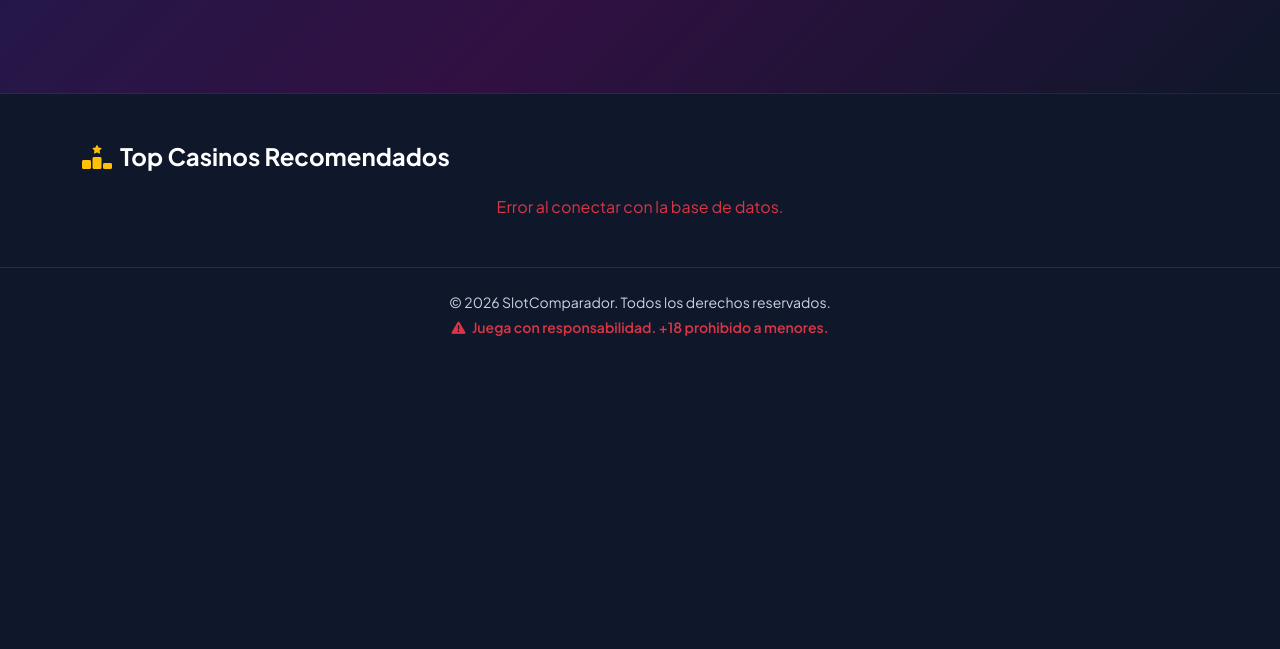
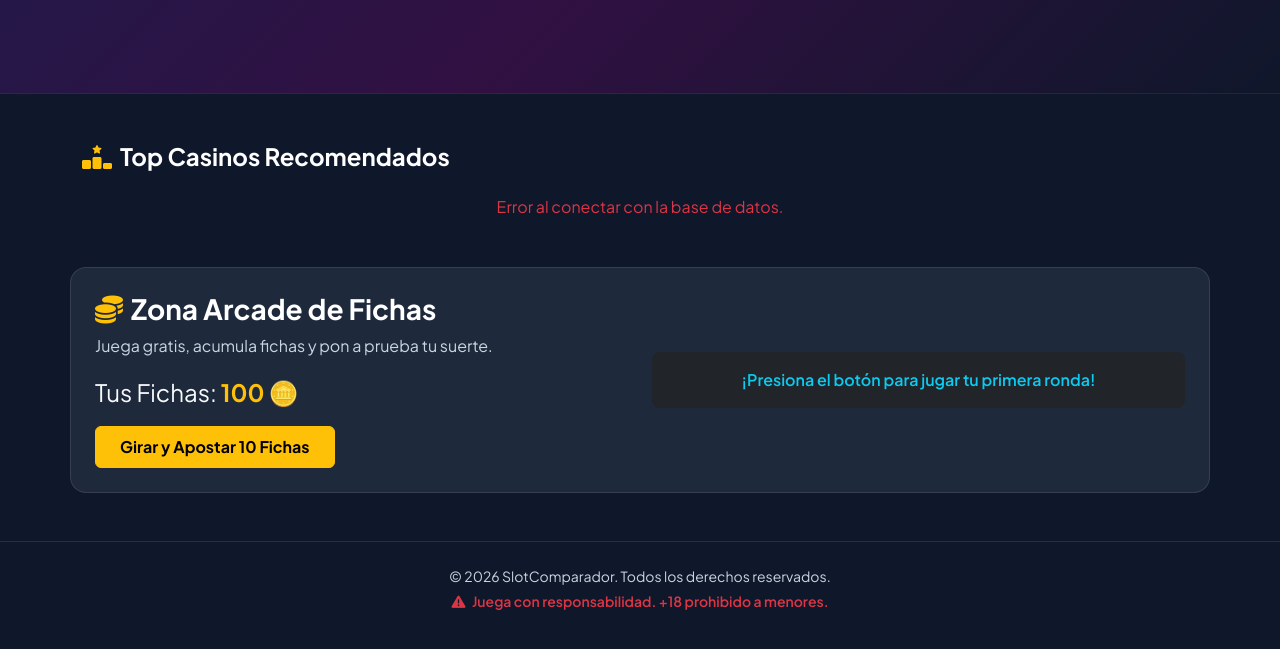
Before and after one commit to ManuelCruz19/comparador-casinos, a website: page public/index.html in a window 1280 px wide. Shown: the part 335-984 px from the top of the page. Before the commit the page ends 800 px from the top, so only its background shows below. Drawn offline with nearby package versions, Linux system fonts and the light colour scheme; no server answers.

Commit message:
index.html

```diff
--- a/public/index.html
+++ b/public/index.html
@@ -96,7 +96,7 @@
         </div>
     </header>
 
-    <!-- Main Content -->
+    <!-- Main Content (Lista de Casinos) -->
     <main class="container my-5">
         <div class="d-flex justify-content-between align-items-center mb-4">
             <h2 class="h4 fw-bold mb-0 text-white"><i class="fa-solid fa-ranking-star text-warning me-2"></i>Top Casinos Recomendados</h2>
@@ -111,6 +111,26 @@
         </div>
     </main>
 
+    <!-- Sección de Minijuegos y Fichas Virtuales -->
+    <section class="container my-5 p-4 rounded-4" style="background: #1e293b; border: 1px solid rgba(255,255,255,0.1);">
+        <div class="row align-items-center">
+            <div class="col-md-6">
+                <h3 class="text-white fw-bold"><i class="fa-solid fa-coins text-warning me-2"></i>Zona Arcade de Fichas</h3>
+                <p class="text-muted">Juega gratis, acumula fichas y pon a prueba tu suerte.</p>
+                <div class="fs-4 mb-3">Tus Fichas: <span id="contador-fichas" class="fw-bold text-warning">100</span> 🪙</div>
+                <button onclick="jugarMinijuego()" class="btn btn-warning fw-bold px-4 py-2">Girar y Apostar 10 Fichas</button>
+            </div>
+            <div class="col-md-6 text-center mt-4 mt-md-0">
+                <div id="resultado-juego" class="p-3 rounded-3 bg-dark text-info fw-semibold">
+                    ¡Presiona el botón para jugar tu primera ronda!
+                </div>
+                <div id="banner-consejo" class="mt-3 p-3 rounded-3 bg-success bg-opacity-25 text-success border border-success d-none">
+                    <!-- Consejo estratégico para convertir usuarios a dinero real -->
+                </div>
+            </div>
+        </div>
+    </section>
+
     <!-- Footer -->
     <footer class="text-center py-4 text-muted border-top border-secondary border-opacity-25 mt-5">
         <div class="container">
@@ -119,8 +139,9 @@
         </div>
     </footer>
 
-    <!-- Script de carga -->
+    <!-- Scripts de Lógica -->
     <script>
+        // Cargar Casinos desde el servidor
         async function cargarCasinos() {
             try {
                 const response = await fetch('/api/casinos');
@@ -168,6 +189,40 @@
             }
         }
 
+        // Lógica del Minijuego de Fichas Virtuales
+        let misFichas = 100;
+        let jugadas = 0;
+
+        function jugarMinijuego() {
+            if (misFichas < 10) {
+                alert("¡Te has quedado sin fichas! Revisa los casinos recomendados arriba para jugar con bonos de dinero real.");
+                return;
+            }
+
+            misFichas -= 10;
+            jugadas++;
+            let ganado = Math.random() >= 0.5;
+            let mensaje = "";
+
+            if (ganado) {
+                misFichas += 25;
+                mensaje = "🎉 ¡Ganaste 25 fichas virtuales!";
+            } else {
+                mensaje = "😢 Perdiste esta ronda, ¡inténtalo de nuevo!";
+            }
+
+            document.getElementById('contador-fichas').innerText = misFichas;
+            document.getElementById('resultado-juego').innerText = mensaje;
+
+            // Muestra mensaje de sugerencia hacia casinos reales tras 3 jugadas
+            if (jugadas >= 3) {
+                const consejoDiv = document.getElementById('banner-consejo');
+                consejoDiv.classList.remove('d-none');
+                consejoDiv.innerHTML = `🔥 ¿Buscas emoción real? Las fichas virtuales son divertidas, pero <strong>ganar dinero real</strong> está a un click. Revisa nuestros casinos verificados arriba.`;
+            }
+        }
+
+        // Inicializar carga de casinos
         cargarCasinos();
     </script>
 </body>
```
Lines whose indentation alone changed are shown as unchanged.
